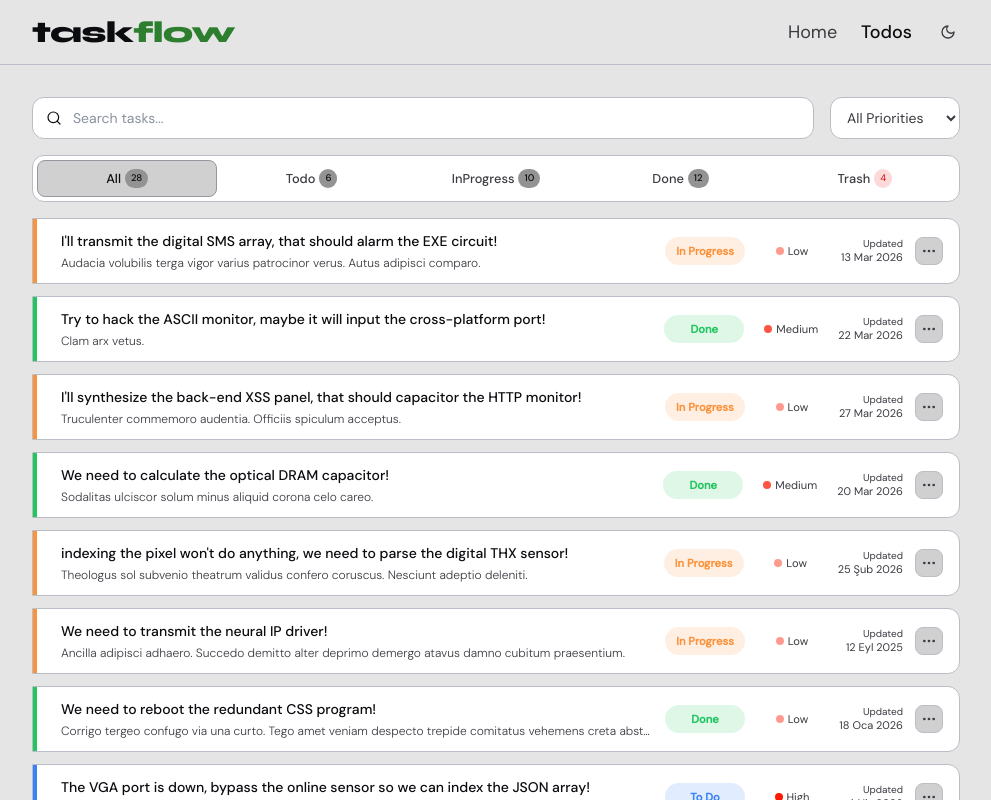
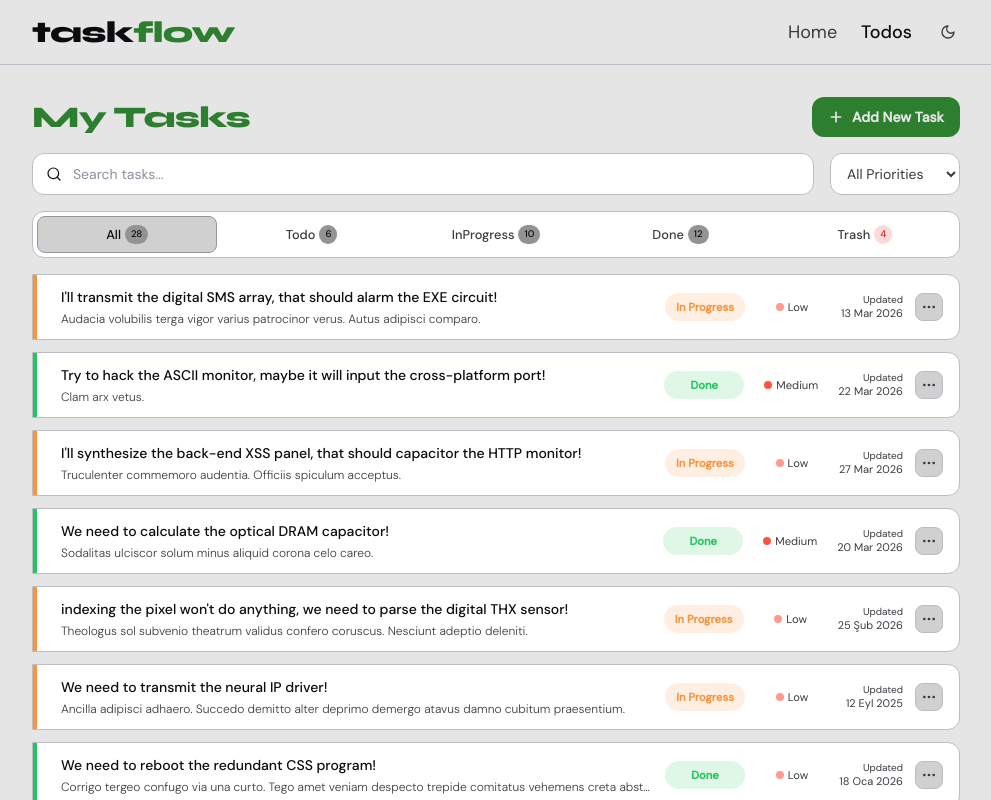
Before and after one commit to ZeynebKoc/persist-flow, a React (Vite) app: page /todos/1 in a window 1280 px wide. Shown: the top 800 px of the page, without its empty margins (144-1135 px from the left). Built offline with nearby package versions, Linux system fonts and the light colour scheme.

Commit message:
feat: add Button component for add new task

```diff
--- /dev/null
+++ b/src/components/icons/PlusIcon.tsx
@@ -0,0 +1,21 @@
+import { IconProps } from "../../types/todo.types";
+
+export default function PlusIcon({ size = 16, className }: IconProps) {
+  return (
+    <svg
+      xmlns="http://www.w3.org/2000/svg"
+      width={size}
+      height={size}
+      viewBox="0 0 24 24"
+      fill="none"
+      stroke="currentColor"
+      strokeWidth={2.5}
+      strokeLinecap="round"
+      strokeLinejoin="round"
+      className={className}
+    >
+      <line x1="12" y1="5" x2="12" y2="19" />
+      <line x1="5" y1="12" x2="19" y2="12" />
+    </svg>
+  );
+}
--- a/src/components/icons/index.ts
+++ b/src/components/icons/index.ts
@@ -4,3 +4,5 @@ export { default as SunIcon } from "./SunIcon";
 export { default as PencilIcon } from "./PencilIcon";
 export { default as TrashIcon } from "./TrashIcon";
 export { default as DotsIcon } from "./DotsIcon";
+export { default as PlusIcon } from "./PlusIcon";
+export { default as SearchOffIcon } from "./SearchOffIcon";
--- /dev/null
+++ b/src/components/ui/Button.tsx
@@ -0,0 +1,13 @@
+import { ButtonProps } from "../../types/todo.types";
+
+export function AddNewTaskButton({ buttonName, onClick, icon }: ButtonProps) {
+  return (
+    <button
+      onClick={onClick}
+      className="flex items-center gap-2 px-4 py-2.5 bg-accent text-bg font-semibold text-sm rounded-xl hover:opacity-70 active:scale-80 transition-all duration-200 whitespace-nowrap"
+    >
+      <span className="w-4 h-4">{icon}</span>
+      {buttonName}
+    </button>
+  );
+}
--- a/src/pages/TodoPage.tsx
+++ b/src/pages/TodoPage.tsx
@@ -6,11 +6,22 @@ import { TabBar } from "../components/ui/TabBar.tsx"
 import { SearchBar } from "../components/ui/SearchBar.tsx"
 import { PriorityFilter } from "../components/ui/Filter.tsx"
 import { EmptyState } from "../components/ui/EmptyState.tsx"
-import SearchOffIcon from "../components/icons/SearchIcon.tsx";
+import { SearchOffIcon, PlusIcon } from "../components/icons";
+import { AddNewTaskButton } from "../components/ui/Button.tsx"
+
 
 function TodoPage() {
   const [searchParams, setSearchParams] = useSearchParams();
-  const { todos, getFiltered, filters, setTab, getCounts, setSearch, setPriority } = useTodoStore();
+  const {
+    todos,
+    getFiltered,
+    filters,
+    setTab,
+    getCounts,
+    setSearch,
+    setPriority,
+    addTodo
+  } = useTodoStore();
 
   const filteredTodos = getFiltered().filter((t) => t.deletedAt === null);
   const counts = getCounts();
@@ -21,6 +32,11 @@ function TodoPage() {
   return (
     <>
       <div className="flex flex-col gap-3 md:gap-4">
+        <div className="flex gap-4 md:gap-5 items-center justify-between">
+          <h1 className="font-display font-extrabold text-2xl md:text-3xl tracking-tight text-accent">My Tasks</h1>
+          <AddNewTaskButton buttonName="Add New Task" icon={<PlusIcon />} onClick={() => setSearchParams({ add: "true" })} />
+        </div>
+
         <div className="flex gap-3 md:gap-4 items-center">
           <SearchBar
             value={filters.search}
@@ -63,6 +79,15 @@ function TodoPage() {
           onClose={() => setSearchParams({})}
         />
       )}
+
+      {searchParams.get("add") && (
+        <TodoModal
+          mode="add"
+          modalTitle="Add Task"
+          buttonLabel="Save New Task"
+          onClose={() => setSearchParams({})}
+        />
+      )}
     </>
   );
 }
```
Also changed, not shown: src/types/todo.types.ts (+7 -0 lines).
